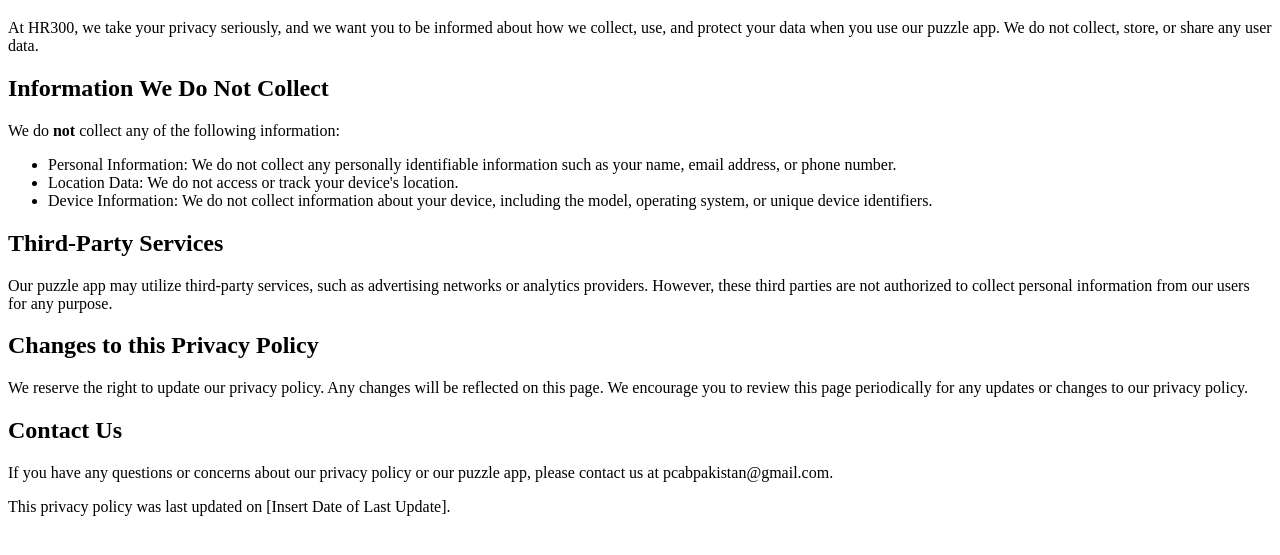
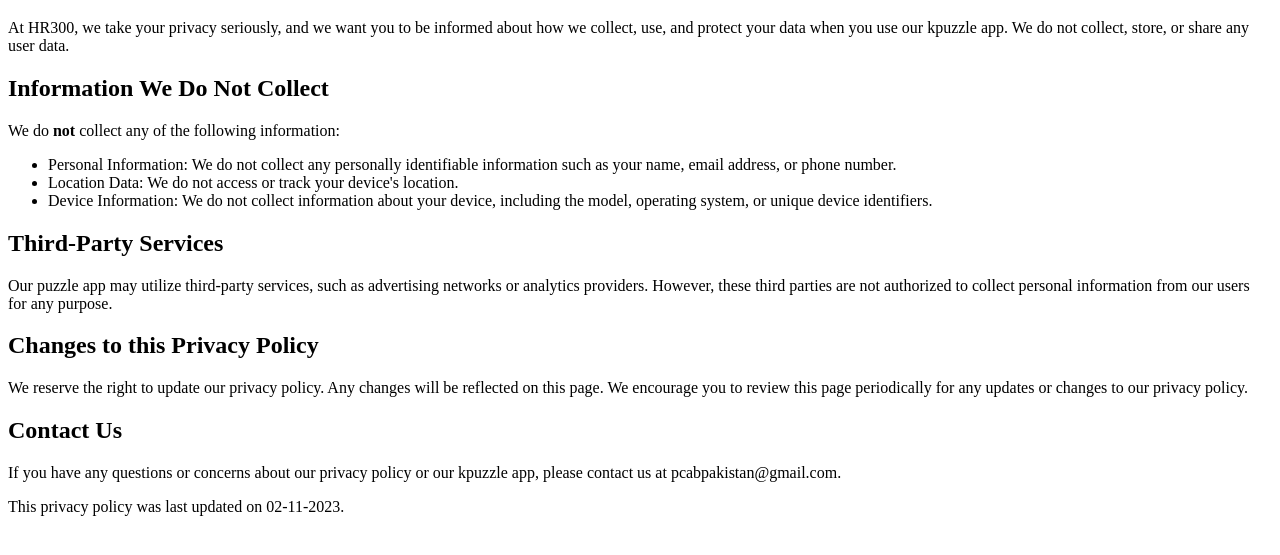
Before and after one commit to atif61/pcab, a plain HTML site: page kpuzzle.html in a window 1280 px wide. Shown: the part 61-616 px from the top of the page. Drawn offline with Linux system fonts and the light colour scheme.

Commit message:
Update kpuzzle.html

```diff
--- a/kpuzzle.html
+++ b/kpuzzle.html
@@ -7,7 +7,7 @@
 <body>
     <h1>Privacy Policy</h1>
 
-    <p>At HR300, we take your privacy seriously, and we want you to be informed about how we collect, use, and protect your data when you use our puzzle app. We do not collect, store, or share any user data.</p>
+    <p>At HR300, we take your privacy seriously, and we want you to be informed about how we collect, use, and protect your data when you use our kpuzzle app. We do not collect, store, or share any user data.</p>
 
     <h2>Information We Do Not Collect</h2>
 
@@ -29,8 +29,8 @@
 
     <h2>Contact Us</h2>
 
-    <p>If you have any questions or concerns about our privacy policy or our puzzle app, please contact us at pcabpakistan@gmail.com.</p>
+    <p>If you have any questions or concerns about our privacy policy or our kpuzzle app, please contact us at pcabpakistan@gmail.com.</p>
 
-    <p>This privacy policy was last updated on [Insert Date of Last Update].</p>
+    <p>This privacy policy was last updated on 02-11-2023.</p>
 </body>
 </html>
```
